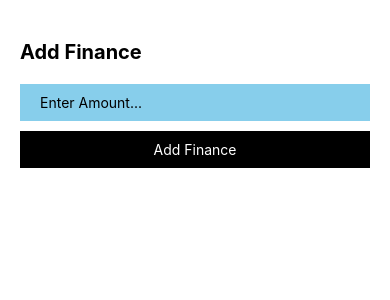
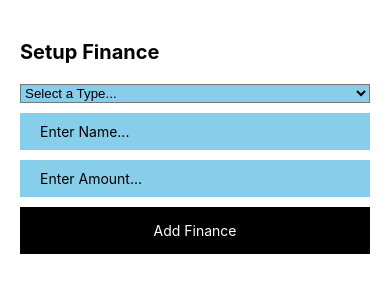
Before and after one commit to wahsandaruwan/simple_finance_mgmt_mob_app, a React Native app: screen /FinanceSetup in a window 390 px wide. Shown: the top 300 px of the page. Built offline with nearby package versions, Linux system fonts and the light colour scheme.

Commit message:
Creaed complete finance setup screeen

```diff
--- a/package.json
+++ b/package.json
@@ -9,6 +9,7 @@
     "web": "expo start --web"
   },
   "dependencies": {
+    "@react-native-picker/picker": "2.4.8",
     "expo": "~48.0.18",
     "expo-status-bar": "~1.4.4",
     "react": "18.2.0",
--- /dev/null
+++ b/src/components/DropDown.js
@@ -0,0 +1,32 @@
+// ----------Inbuilt components and modules----------
+import { useState } from "react";
+import { View } from "react-native";
+
+// ----------Custom components and modules----------
+import { Picker } from "@react-native-picker/picker";
+
+export default function DropDown() {
+  // Initial select state
+  const [selectedValue, setSelectedValue] = useState(null);
+
+  return (
+    <View style={{ width: "100%" }}>
+      <Picker
+        selectedValue={selectedValue}
+        style={{
+          width: "100%",
+          backgroundColor: "skyblue",
+          color: "black",
+          marginBottom: 10,
+        }}
+        onValueChange={(itemValue) => setSelectedValue(itemValue)}
+      >
+        <Picker.Item label="Select a Type..." value={null} />
+        <Picker.Item label="Past Income" value="pi" />
+        <Picker.Item label="Future Income" value="fi" />
+        <Picker.Item label="Past Expense" value="pe" />
+        <Picker.Item label="Future Expense" value="fe" />
+      </Picker>
+    </View>
+  );
+}
--- a/src/components/index.js
+++ b/src/components/index.js
@@ -0,0 +1,3 @@
+import DropDown from "./DropDown";
+
+module.exports = { DropDown };
--- a/src/screens/FinanceSetup.js
+++ b/src/screens/FinanceSetup.js
@@ -8,6 +8,7 @@ import {
   StatusBar,
   TextInput,
 } from "react-native";
+import { DropDown } from "../components";
 export default function FinanceSetup() {
   return (
     <SafeAreaView style={{ flex: 1 }}>
@@ -21,8 +22,20 @@ export default function FinanceSetup() {
         }}
       >
         <Text style={{ fontSize: 20, fontWeight: "bold", marginVertical: 20 }}>
-          Add Finance
+          Setup Finance
         </Text>
+        <DropDown />
+        <TextInput
+          placeholder="Enter Name..."
+          style={{
+            width: "100%",
+            paddingVertical: 10,
+            paddingHorizontal: 20,
+            backgroundColor: "skyblue",
+            color: "black",
+            marginBottom: 10,
+          }}
+        />
         <TextInput
           placeholder="Enter Amount..."
           style={{
@@ -33,13 +46,14 @@ export default function FinanceSetup() {
             color: "black",
             marginBottom: 10,
           }}
+          keyboardType="numeric"
         />
         <TouchableOpacity
           style={{
             width: "100%",
             backgroundColor: "black",
             paddingHorizontal: 20,
-            paddingVertical: 10,
+            paddingVertical: 15,
           }}
         >
           <Text style={{ textAlign: "center", color: "white" }}>
```
Also changed, not shown: 1 other file (tests, documents, lock files or other folders).
